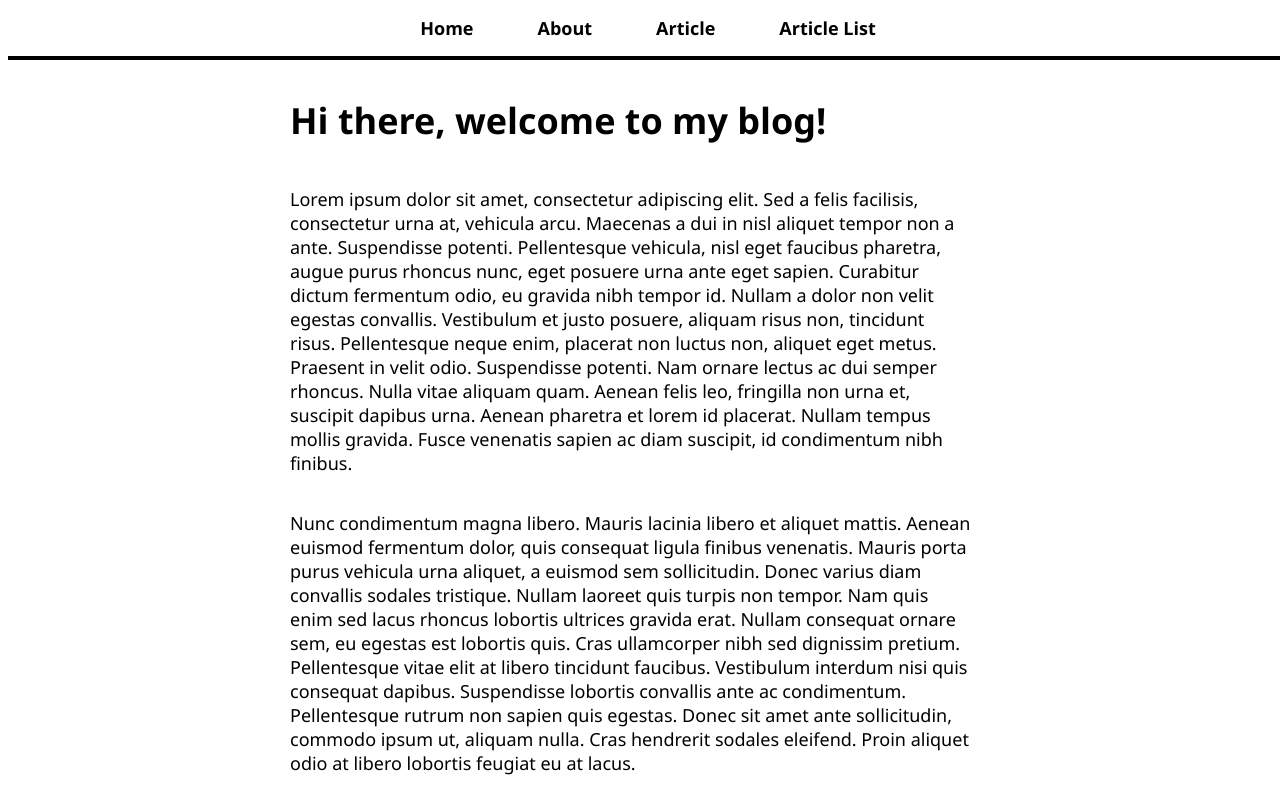
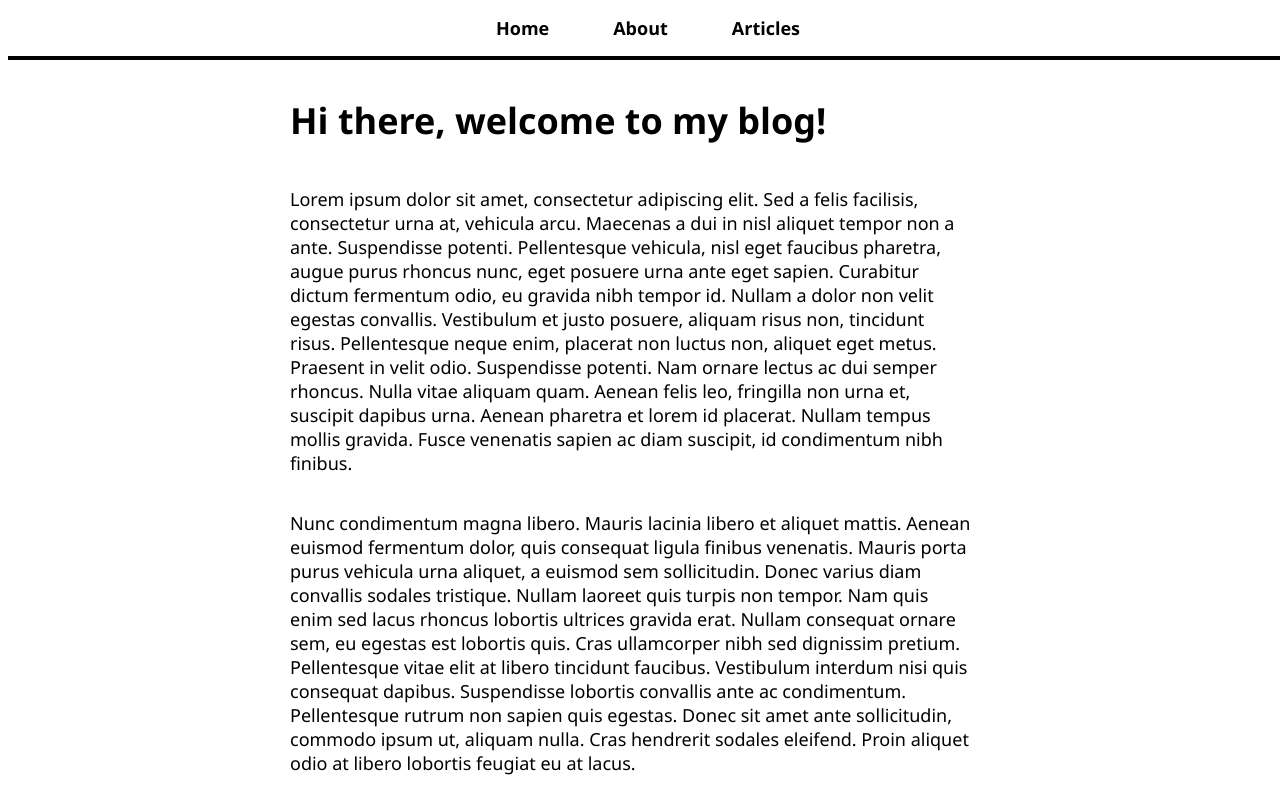
Before and after one commit to CornerstoneII/blog-project, a React (Create React App) app: page / in a window 1280 px wide. Shown: the top 800 px of the page. Built offline with nearby package versions, Linux system fonts and the light colour scheme.

Commit message:
creating-and-linking-articles

```diff
--- a/src/navBar.js
+++ b/src/navBar.js
@@ -7,8 +7,7 @@
       <li>
         <Link to="/">Home</Link>
         <Link to="/about">About</Link>
-        <Link to="/article">Article</Link>
-        <Link to="/articles-list">Article List</Link>
+        <Link to="/articles-list">Articles</Link>
       </li>
     </ul>
   </nav>
--- a/src/pages/articlelist.js
+++ b/src/pages/articlelist.js
@@ -1,8 +1,21 @@
 import React from "react";
+import { Link } from "react-router-dom";
+import articleContent from "./article-content";
 
 const ArticleList = () => (
   <>
-    <h1> Article List!</h1>
+    <h1> Articles</h1>
+    {articleContent.map((article, key) => (
+      <Link
+        className="article-list-item"
+        key={key}
+        to={`/article/${article.name}`}
+      >
+        <h3>{article.title}</h3>
+        {/* Sample texts from content js file */}
+        <p>{article.content[0].substring(0, 150)}...</p>
+      </Link>
+    ))}
   </>
 );
 
```
